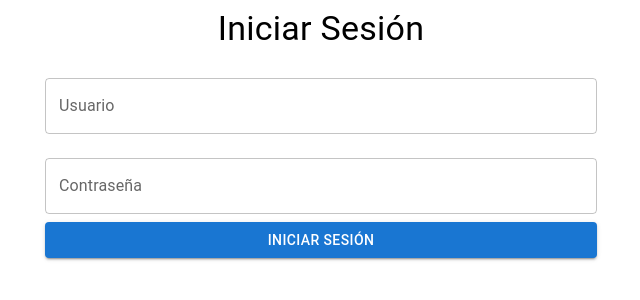
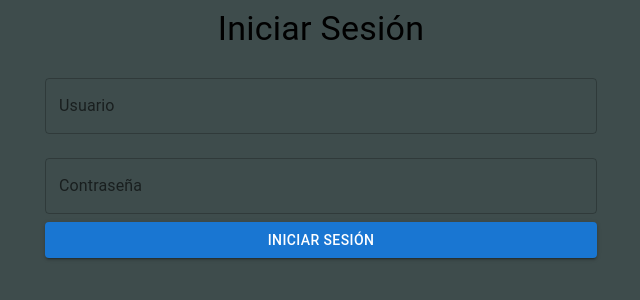
Before and after one commit to emmesshoes/proyectoAPI, a React (Vite) app in the folder proyecto-api/: page / in a window 1280 px wide. Shown: the top 300 px of the page, without its empty margins (319-959 px from the left). Built offline with nearby package versions, Linux system fonts and the light colour scheme.

Commit message:
Se agrega la carpeta utils con el archivo conexion.js

```diff
--- a/proyecto-api/package.json
+++ b/proyecto-api/package.json
@@ -10,6 +10,9 @@
     "preview": "vite preview"
   },
   "dependencies": {
+    "@emotion/react": "^11.11.4",
+    "@emotion/styled": "^11.11.5",
+    "@mui/material": "^5.15.15",
     "react": "^18.2.0",
     "react-dom": "^18.2.0",
     "react-router-dom": "^6.23.0"
--- /dev/null
+++ b/proyecto-api/src/index.css
@@ -0,0 +1,3 @@
+body{
+    background-color: rgb(62, 76, 76);
+}
--- a/proyecto-api/src/main.jsx
+++ b/proyecto-api/src/main.jsx
@@ -1,6 +1,7 @@
 import React from 'react'
 import ReactDOM from 'react-dom/client'
 import App from './App.jsx'
+import "./index.css"
 
 
 ReactDOM.createRoot(document.getElementById('root')).render(
```
Also changed, not shown: proyecto-api/src/utils/conexionAPI.js (added, +11 -0 lines), 1 other file (tests, documents, lock files or other folders).
